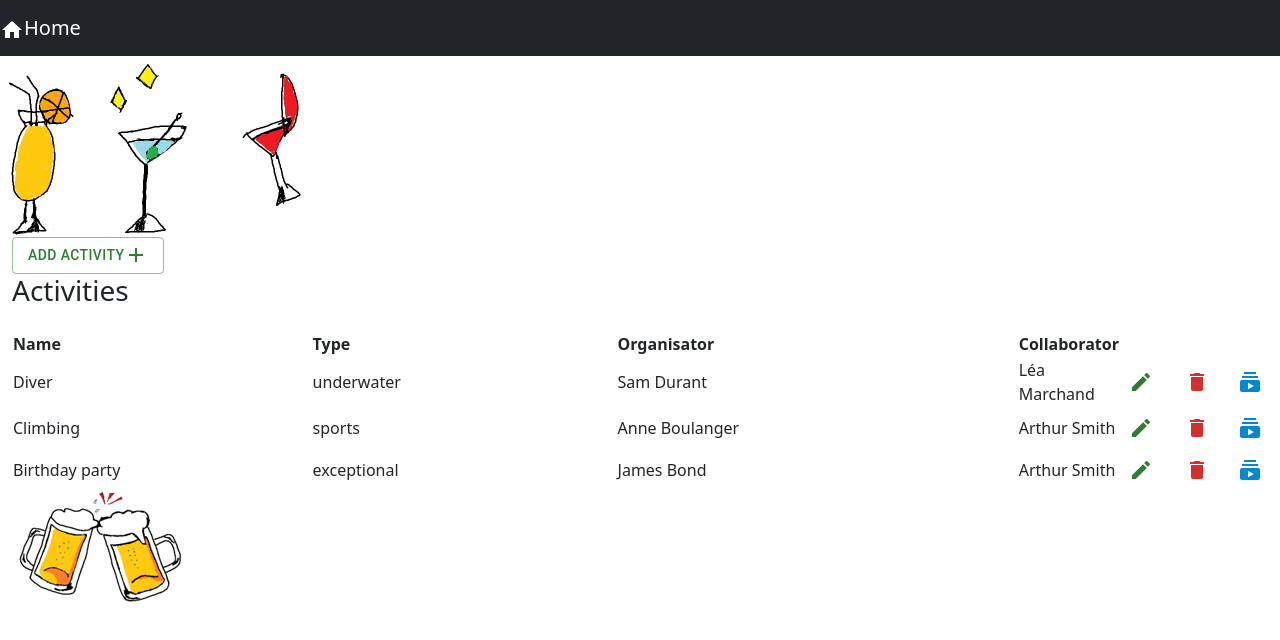
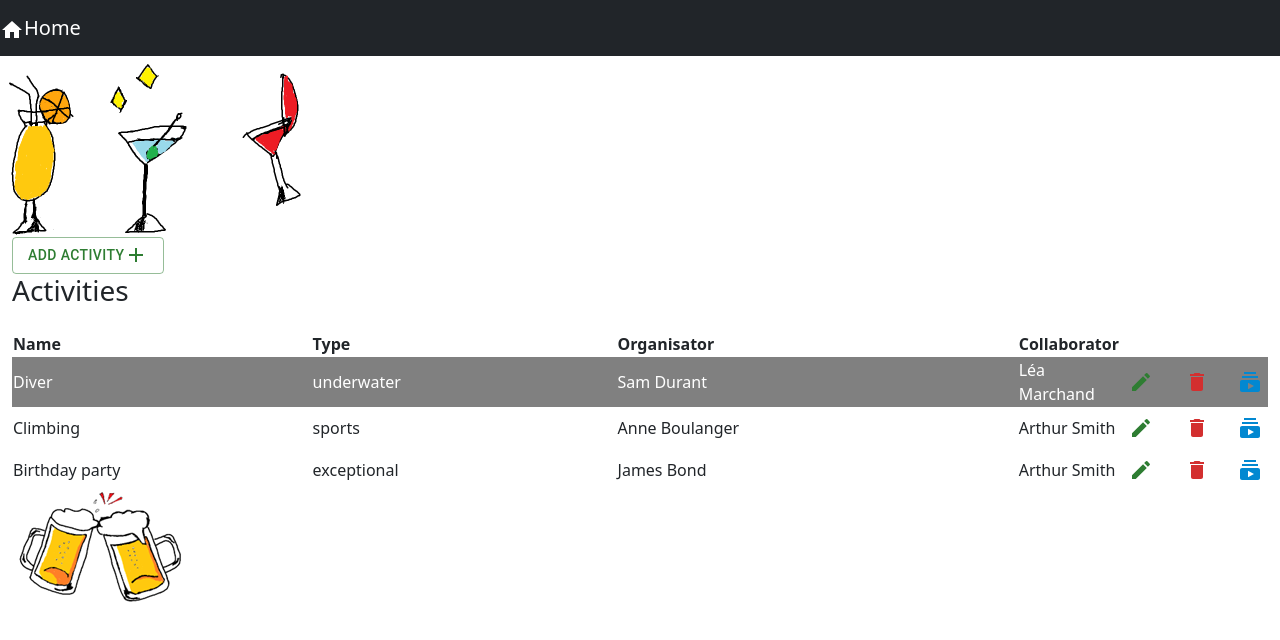
Before and after one commit to elieduboux/Afterwork-Organizer, a React (Create React App) app in the folder frontend/: page /activities in a window 1280 px wide. In both pictures the pointer is over the element 640 px from the left and 382 px from the top of the page. Shown: the top 640 px of the page. Built offline with nearby package versions, Linux system fonts and the light colour scheme; no server answers.

Commit message:
grey hover effect

```diff
--- a/frontend/src/Activity.css
+++ b/frontend/src/Activity.css
@@ -5,3 +5,9 @@
     align-items:center;
     justify-content:center;
 }
+
+.trbody tr:hover {
+    background-color: grey;
+    color: white;
+    cursor: pointer;
+  }
--- a/frontend/src/DataDisplayJson.jsx
+++ b/frontend/src/DataDisplayJson.jsx
@@ -9,6 +9,7 @@ import SubscriptionsIcon from '@mui/icons-material/Subscriptions';
 import { IconButton, Button, Box, Stack } from "@mui/material";
 import {Table, TableBody, TableHead, TableRow} from "@mui/material";
 import JsonData from './activities.json';
+import './Activity.css';
 
 function JsonDataDisplay(){
     const ActivityList = JsonData.map(activity => {
@@ -57,7 +58,7 @@ function JsonDataDisplay(){
                         <th width="40%">Collaborator</th>
                     </TableRow>
                 </TableHead>
-                <TableBody>{ActivityList}</TableBody>
+                <TableBody className="trbody">{ActivityList}</TableBody>
             </Table>
             </Container>
         </div>
--- a/frontend/src/Home.js
+++ b/frontend/src/Home.js
@@ -1,5 +1,3 @@
-import { useEffect } from 'react';
-import { useNavigate } from 'react-router-dom';
 
 function Home() {
 
```
